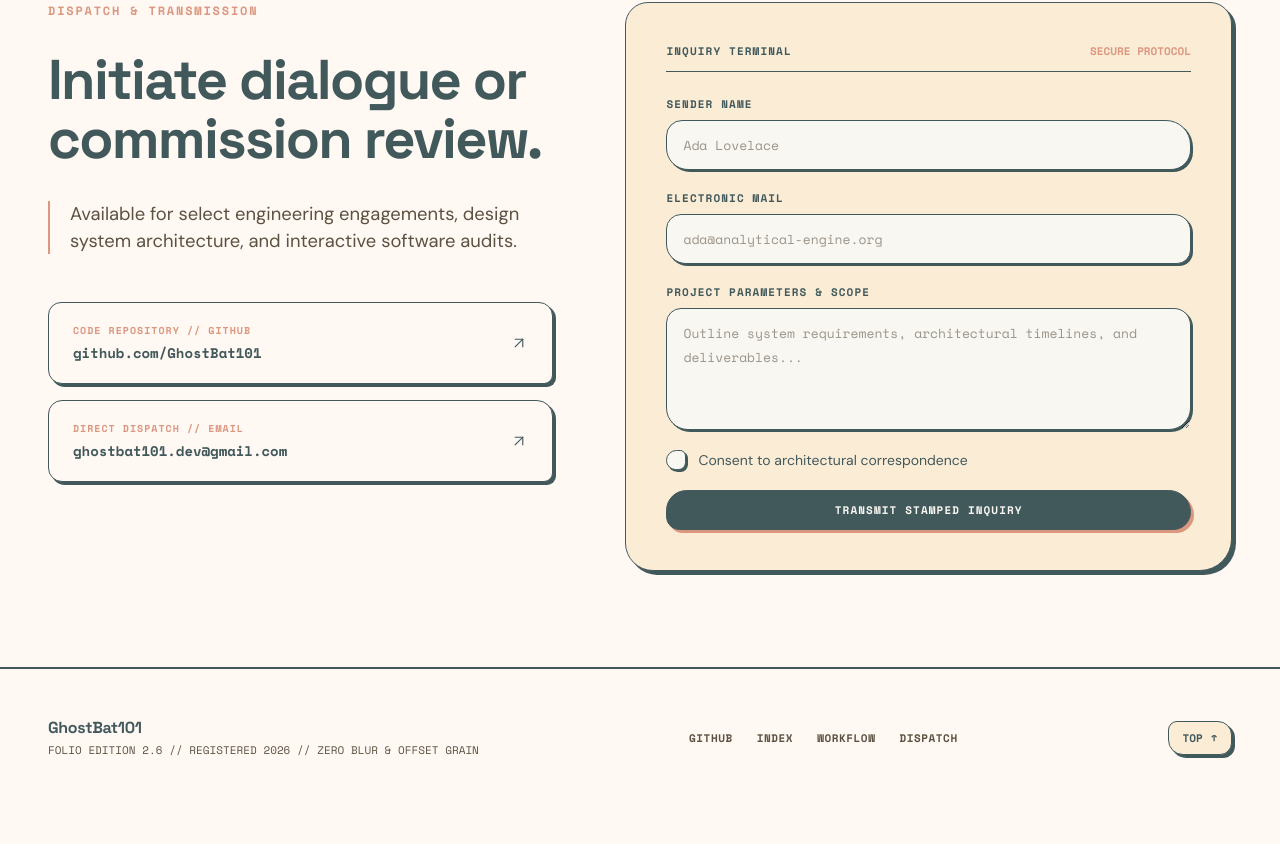
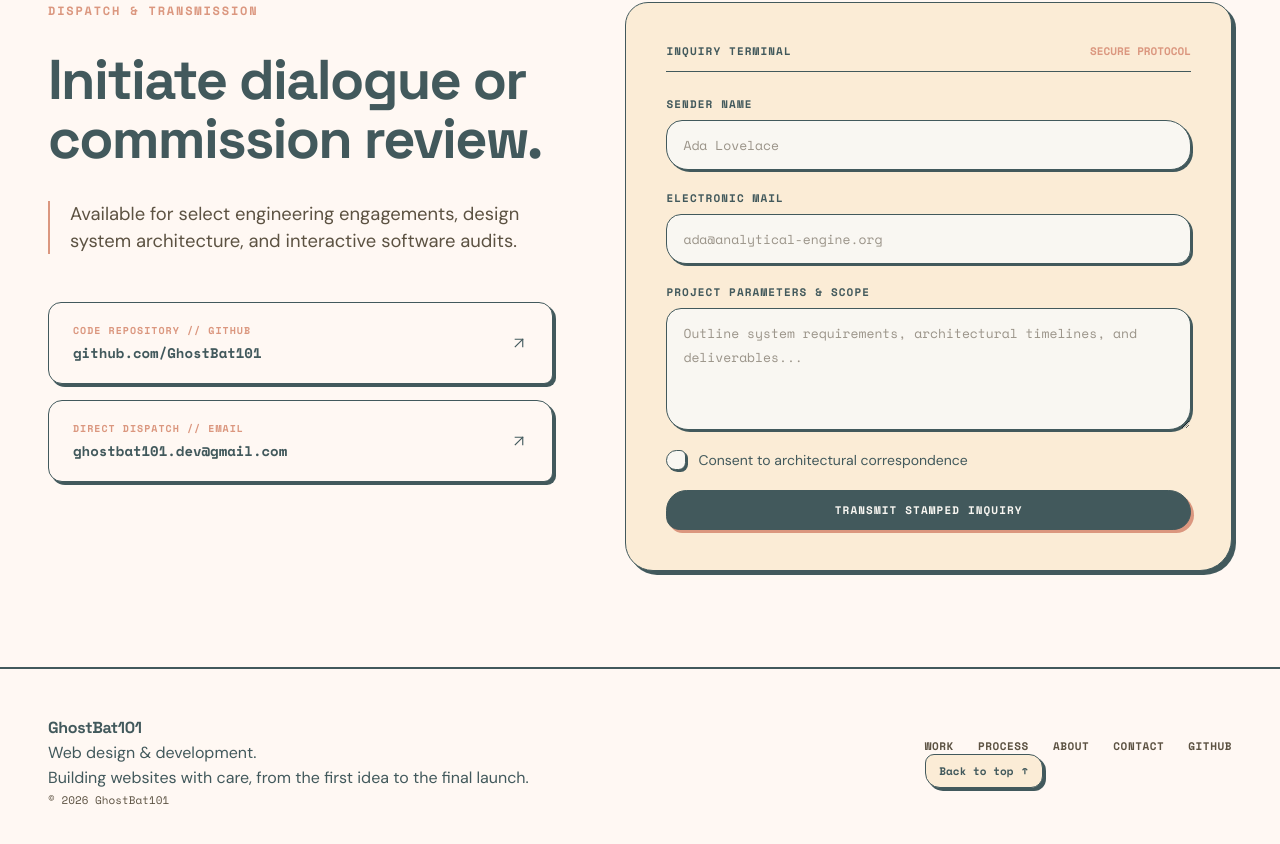
Before and after one commit to GhostBat101/portfolio, a React (Vite) app: page / in a window 1280 px wide. Shown: the part 5501-6345 px from the top of the page. Before the commit the page ends 6307 px from the top, so only its background shows below. Built offline with nearby package versions, Linux system fonts and the light colour scheme.

Commit message:
feat(footer): rewrite footer copy and links to match plain English portfolio specification

```diff
--- a/src/components/layout/Footer.tsx
+++ b/src/components/layout/Footer.tsx
@@ -1,10 +1,24 @@
 /**
- * Footer: Broadside metadata ribbon with GhostBat101 attribution, colophon, and top anchor.
+ * Footer: Editorial footer with GhostBat101 attribution, plain-English summary, links, and top anchor.
  * Communicates with: Footer.module.css, asymmetricRadius.ts, and App.tsx.
  */
 import React from 'react';
 import { getAsymmetricRadius } from '@/utils/asymmetricRadius';
 import styles from './Footer.module.css';
+
+interface FooterLink {
+  readonly label: string;
+  readonly href: string;
+  readonly isExternal?: boolean;
+}
+
+const FOOTER_LINKS: readonly FooterLink[] = [
+  { label: 'Work', href: '#projects' },
+  { label: 'Process', href: '#process' },
+  { label: 'About', href: '#about' },
+  { label: 'Contact', href: '#contact' },
+  { label: 'GitHub', href: 'https://github.com/GhostBat101', isExternal: true },
+];
 
 export const Footer: React.FC = () => {
   const topRadius = getAsymmetricRadius('footer-top-btn', 'small');
@@ -18,41 +32,38 @@ export const Footer: React.FC = () => {
       <div className={`container ${styles.inner}`}>
         <div className={styles.brandGroup}>
           <span className={styles.brandText}>GhostBat101</span>
-          <span className={styles.colophon}>
-            FOLIO EDITION 2.6 // REGISTERED 2026 // ZERO BLUR & OFFSET GRAIN
-          </span>
+          <span className={styles.tagline}>Web design &amp; development.</span>
+          <p className={styles.subline}>
+            Building websites with care, from the first idea to the final launch.
+          </p>
+          <span className={styles.colophon}>© 2026 GhostBat101</span>
         </div>
 
-        <div className={styles.metaRibbon}>
+        <div className={styles.actionGroup}>
+          <nav className={styles.metaRibbon} aria-label="Footer Navigation">
+            {FOOTER_LINKS.map((link) => (
               <a
-            href="https://github.com/GhostBat101"
-            target="_blank"
-            rel="noopener noreferrer"
+                key={link.label}
+                href={link.href}
                 className={styles.metaLink}
+                {...(link.isExternal ? { target: '_blank', rel: 'noopener noreferrer' } : {})}
               >
-            GitHub
+                {link.label}
               </a>
-          <a href="#project-index" className={styles.metaLink}>
-            Index
-          </a>
-          <a href="#workflow" className={styles.metaLink}>
-            Workflow
-          </a>
-          <a href="#contact" className={styles.metaLink}>
-            Dispatch
-          </a>
-        </div>
+            ))}
+          </nav>
 
           <button
             type="button"
             className={styles.topButton}
             style={{ borderRadius: topRadius }}
             onClick={scrollToTop}
-          aria-label="Scroll back to top of folio"
+            aria-label="Back to top"
           >
-          <span>TOP</span>
+            <span>Back to top</span>
             <span aria-hidden="true">↑</span>
           </button>
+        </div>
       </div>
     </footer>
   );
```
Lines whose indentation alone changed are shown as unchanged.
